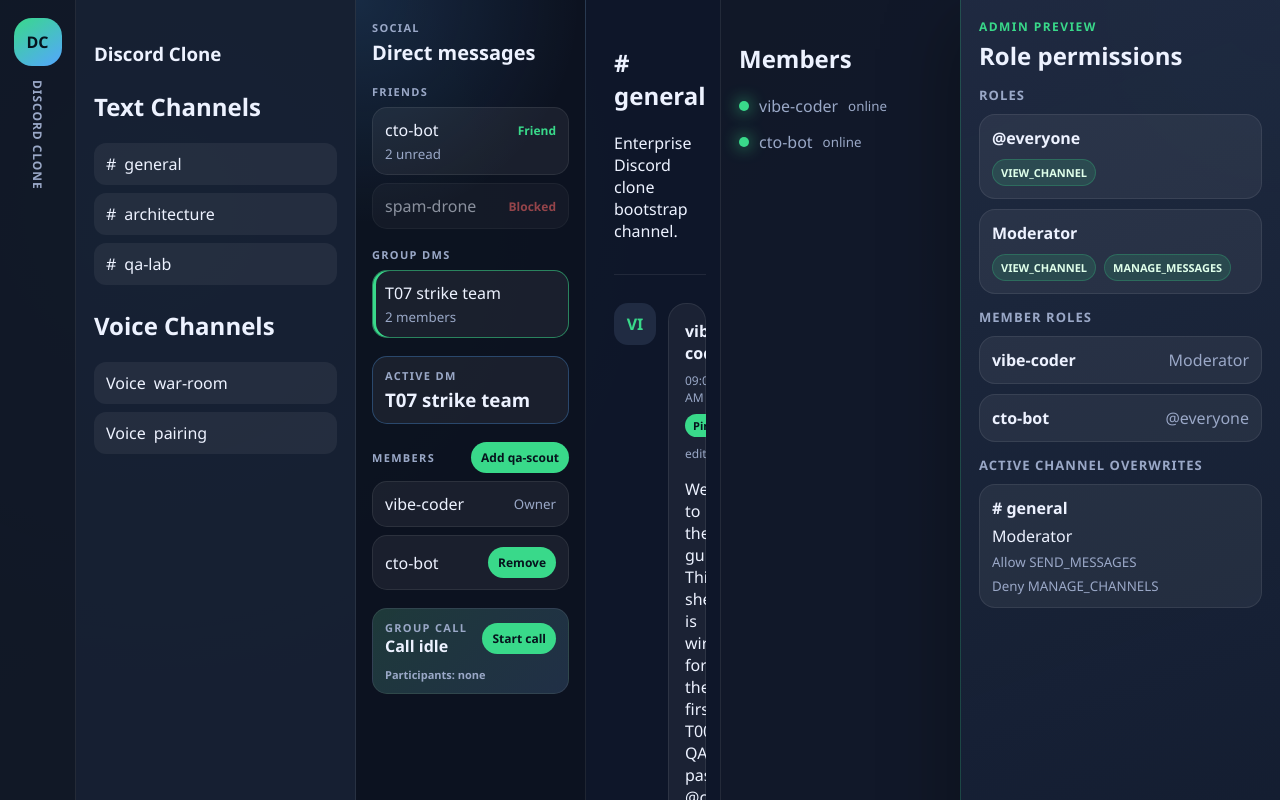
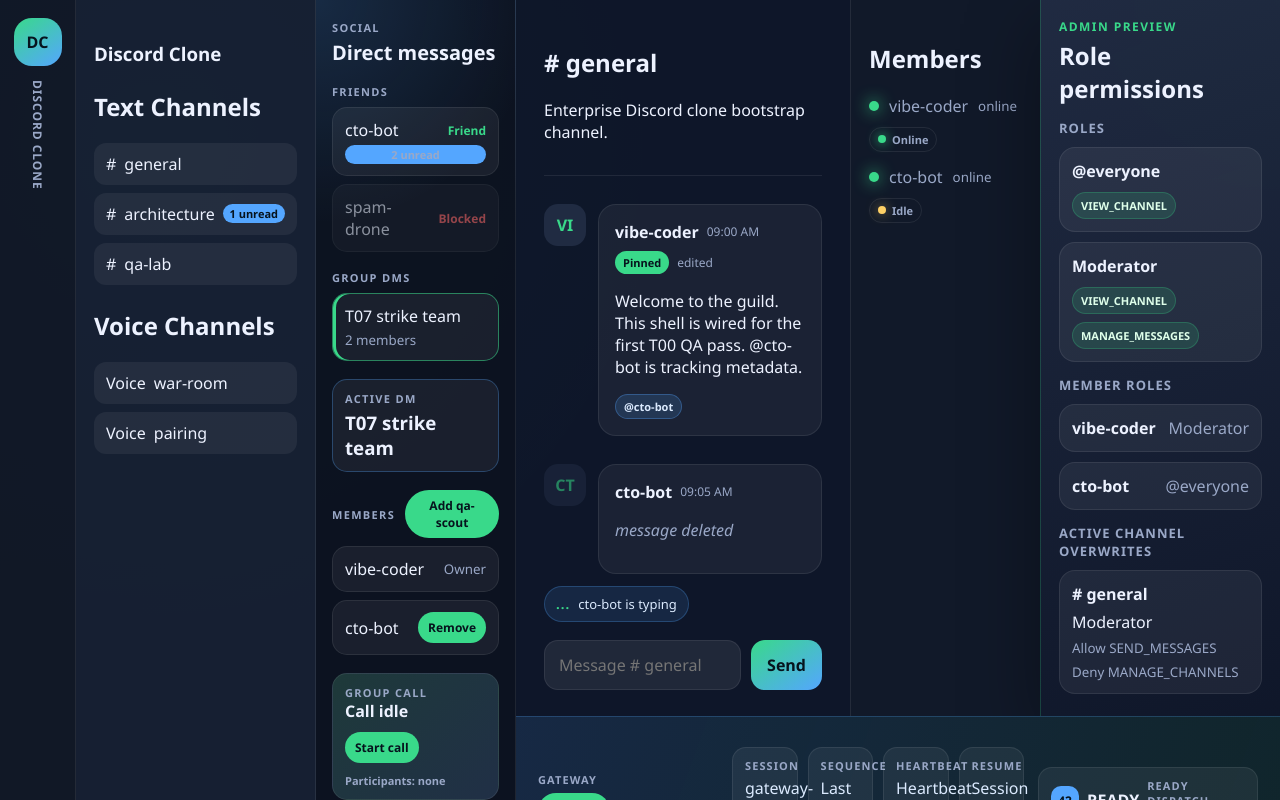
Before and after one commit to kim-sung-sig/discord-clone, a Nuxt app in the folder apps/web/: page /app in a window 1280 px wide. Shown: the top 800 px of the page. Built offline with nearby package versions, Linux system fonts and the light colour scheme.

Commit message:
feat: add presence typing unread ui

```diff
--- a/apps/web/assets/css/main.css
+++ b/apps/web/assets/css/main.css
@@ -39,7 +39,7 @@ input {
 
 .workspace {
   display: grid;
-  grid-template-columns: 280px 230px minmax(0, 1fr) 240px 320px;
+  grid-template-columns: 240px 200px minmax(260px, 1fr) 190px 240px;
   grid-template-rows: minmax(0, 1fr) auto auto 76px;
   min-width: 0;
 }
@@ -151,7 +151,8 @@ input {
   cursor: pointer;
 }
 
-.dm-row small {
+.dm-row small,
+.dm-row .unread-badge {
   grid-column: 1 / 3;
   color: var(--muted);
 }
@@ -243,7 +244,8 @@ input {
 }
 
 .channel-item {
-  display: flex;
+  display: grid;
+  grid-template-columns: auto minmax(0, 1fr) auto;
   gap: 8px;
   align-items: center;
   width: 100%;
@@ -255,6 +257,78 @@ input {
   background: rgba(255, 255, 255, 0.06);
   border: 0;
   border-radius: 12px;
+}
+
+.unread-badge {
+  display: inline-grid;
+  min-width: 22px;
+  padding: 3px 7px;
+  place-items: center;
+  color: #06131d;
+  font-size: 11px;
+  font-weight: 900;
+  line-height: 1.2;
+  background: #54a6ff;
+  border-radius: 999px;
+}
+
+.presence-badge {
+  display: inline-flex;
+  gap: 6px;
+  align-items: center;
+  width: max-content;
+  padding: 4px 8px;
+  color: var(--muted);
+  font-size: 11px;
+  font-weight: 800;
+  border: 1px solid var(--line);
+  border-radius: 999px;
+}
+
+.presence-dot {
+  width: 8px;
+  height: 8px;
+  border-radius: 999px;
+  background: var(--muted);
+}
+
+.presence-badge-online .presence-dot {
+  background: var(--accent);
+  box-shadow: 0 0 12px var(--accent);
+}
+
+.presence-badge-idle .presence-dot {
+  background: #ffd166;
+  box-shadow: 0 0 12px rgba(255, 209, 102, 0.62);
+}
+
+.presence-badge-do-not-disturb .presence-dot {
+  background: var(--danger);
+}
+
+.presence-badge-offline .presence-dot {
+  background: var(--muted);
+}
+
+.typing-indicator {
+  display: inline-flex;
+  gap: 8px;
+  align-items: center;
+  width: max-content;
+  max-width: 100%;
+  margin: 12px 0 0;
+  padding: 8px 11px;
+  color: #dbeafe;
+  font-size: 13px;
+  background: rgba(84, 166, 255, 0.12);
+  border: 1px solid rgba(84, 166, 255, 0.26);
+  border-radius: 999px;
+}
+
+.typing-indicator span {
+  color: var(--accent);
+  font-weight: 900;
+  letter-spacing: 0.08em;
 }
 
 .channel-item:focus-visible {
@@ -371,6 +445,8 @@ input {
   display: grid;
   grid-template-columns: minmax(0, 1fr) auto;
   gap: 10px;
+  width: 100%;
+  min-width: 0;
   max-width: 760px;
   margin-top: 18px;
 }
@@ -390,6 +466,7 @@ input {
 }
 
 .message-composer button {
+  min-width: 0;
   padding: 0 16px;
   color: #06131d;
   font-weight: 800;
@@ -415,6 +492,7 @@ input {
 
 .member {
   display: flex;
+  flex-wrap: wrap;
   gap: 10px;
   align-items: center;
   margin-top: 14px;
--- a/apps/web/components/shell/ChannelSidebar.vue
+++ b/apps/web/components/shell/ChannelSidebar.vue
@@ -1,5 +1,6 @@
 <script setup lang="ts">
 import { onMounted, ref } from 'vue'
+import UnreadBadge from './UnreadBadge.vue'
 import { useShellStore } from '../../stores/shell'
 
 const shell = useShellStore()
@@ -41,6 +42,10 @@ onMounted(() => {
       >
         <span>{{ channel.type === 'GUILD_TEXT' ? '#' : 'Voice' }}</span>
         <span>{{ channel.name }}</span>
+        <UnreadBadge
+          :count="shell.unreadCountForChannel(channel.id)"
+          :target-id="channel.id"
+        />
       </button>
     </section>
   </aside>
--- a/apps/web/components/shell/ChatViewport.vue
+++ b/apps/web/components/shell/ChatViewport.vue
@@ -1,5 +1,6 @@
 <script setup lang="ts">
 import { computed, onMounted, ref } from 'vue'
+import TypingIndicator from './TypingIndicator.vue'
 import { useShellStore } from '../../stores/shell'
 
 const shell = useShellStore()
@@ -16,6 +17,7 @@ const activeChannelLabel = computed(() => {
     : `Voice ${activeChannel.name}`
 })
 const composerPlaceholder = computed(() => `Message ${activeChannelLabel.value}`)
+const activeTypingUserIds = computed(() => shell.activeTypingUserIds)
 
 onMounted(() => {
   composerReady.value = true
@@ -74,6 +76,7 @@ onMounted(() => {
         </div>
       </article>
     </div>
+    <TypingIndicator :user-names="activeTypingUserIds" />
     <form class="message-composer" data-testid="message-composer" @submit.prevent="shell.sendMessage">
       <input
         v-model="shell.composerBody"
--- a/apps/web/components/shell/MemberSidebar.vue
+++ b/apps/web/components/shell/MemberSidebar.vue
@@ -1,4 +1,5 @@
 <script setup lang="ts">
+import PresenceBadge from './PresenceBadge.vue'
 import { useShellStore } from '../../stores/shell'
 
 const shell = useShellStore()
@@ -15,6 +16,10 @@ const shell = useShellStore()
       <span class="status-dot" aria-hidden="true" />
       <span>{{ member.name }}</span>
       <small>{{ member.status }}</small>
+      <PresenceBadge
+        :user-id="member.name"
+        :status="shell.presenceStatusForUser(member.name)"
+      />
     </div>
   </aside>
 </template>
--- /dev/null
+++ b/apps/web/components/shell/PresenceBadge.vue
@@ -0,0 +1,34 @@
+<script setup lang="ts">
+import { computed } from 'vue'
+import type { ShellPresenceStatus } from '../../stores/shell'
+
+const props = defineProps<{
+  userId: string
+  status: ShellPresenceStatus
+}>()
+
+const statusLabel = computed(() => {
+  switch (props.status) {
+    case 'ONLINE':
+      return 'Online'
+    case 'IDLE':
+      return 'Idle'
+    case 'DO_NOT_DISTURB':
+      return 'Do not disturb'
+    case 'OFFLINE':
+      return 'Offline'
+  }
+})
+</script>
+
+<template>
+  <span
+    class="presence-badge"
+    :class="`presence-badge-${status.toLowerCase().replaceAll('_', '-')}`"
+    :data-testid="`presence-badge-${userId}`"
+    :aria-label="`${userId} presence: ${statusLabel}`"
+  >
+    <span class="presence-dot" aria-hidden="true" />
+    <span>{{ statusLabel }}</span>
+  </span>
+</template>
--- /dev/null
+++ b/apps/web/components/shell/TypingIndicator.vue
@@ -0,0 +1,32 @@
+<script setup lang="ts">
+import { computed } from 'vue'
+
+const props = defineProps<{
+  userNames: string[]
+}>()
+
+const typingLabel = computed(() => {
+  if (props.userNames.length === 1) {
+    return `${props.userNames[0]} is typing`
+  }
+
+  if (props.userNames.length === 2) {
+    return `${props.userNames[0]} and ${props.userNames[1]} are typing`
+  }
+
+  return `${props.userNames[0]}, ${props.userNames[1]}, and ${props.userNames.length - 2} others are typing`
+})
+</script>
+
+<template>
+  <p
+    v-if="userNames.length"
+    class="typing-indicator"
+    data-testid="typing-indicator"
+    role="status"
+    aria-live="polite"
+  >
+    <span aria-hidden="true">...</span>
+    {{ typingLabel }}
+  </p>
+</template>
--- /dev/null
+++ b/apps/web/components/shell/UnreadBadge.vue
@@ -0,0 +1,23 @@
+<script setup lang="ts">
+withDefaults(
+  defineProps<{
+    count: number
+    targetId: string
+    label?: string
+  }>(),
+  {
+    label: 'unread'
+  }
+)
+</script>
+
+<template>
+  <span
+    v-if="count > 0"
+    class="unread-badge"
+    :data-testid="`unread-badge-${targetId}`"
+    :aria-label="`${count} ${label}`"
+  >
+    {{ count }} {{ label }}
+  </span>
+</template>
--- a/apps/web/components/social/DmSidebar.vue
+++ b/apps/web/components/social/DmSidebar.vue
@@ -1,5 +1,6 @@
 <script setup lang="ts">
 import { computed, onMounted, ref } from 'vue'
+import UnreadBadge from '../shell/UnreadBadge.vue'
 import { useShellStore } from '../../stores/shell'
 
 const shell = useShellStore()
@@ -46,7 +47,10 @@ onMounted(() => {
           Blocked
         </strong>
         <strong v-else>Friend</strong>
-        <small v-if="dm.unreadCount">{{ dm.unreadCount }} unread</small>
+        <UnreadBadge
+          :count="dm.unreadCount"
+          :target-id="dm.id"
+        />
       </button>
     </section>
 
--- a/apps/web/stores/shell.ts
+++ b/apps/web/stores/shell.ts
@@ -21,6 +21,7 @@ export interface ShellChannel {
 export interface ShellMessage {
   id: string
   channelId: string
+  sequence: number
   author: string
   body: string
   createdAt: string
@@ -121,6 +122,31 @@ export interface ShellSocialState {
   groupDms: ShellGroupDm[]
 }
 
+export type ShellPresenceStatus = 'ONLINE' | 'IDLE' | 'DO_NOT_DISTURB' | 'OFFLINE'
+
+export interface ShellPresenceRecord {
+  userId: string
+  status: ShellPresenceStatus
+  expiresAt: number | null
+}
+
+export interface ShellTypingRecord {
+  userId: string
+  expiresAt: number
+}
+
+export interface ShellReadMarker {
+  channelId: string
+  lastReadSequence: number
+}
+
+export interface ShellPresenceState {
+  nowMs: number
+  users: Record<string, ShellPresenceRecord>
+  typingByChannel: Record<string, ShellTypingRecord[]>
+  readMarkers: Record<string, ShellReadMarker>
+}
+
 const extractMentions = (body: string): string[] => {
   const mentions = new Set<string>()
   const mentionPattern = /(?<![A-Za-z0-9_.<])@([A-Za-z0-9][A-Za-z0-9-]{0,31})/g
@@ -185,6 +211,7 @@ export const useShellStore = defineStore('shell', {
       {
         id: 'message-general-welcome',
         channelId: 'channel-general',
+        sequence: 1,
         author: 'vibe-coder',
         body: 'Welcome to the guild. This shell is wired for the first T00 QA pass. @cto-bot is tracking metadata.',
         createdAt: '2026-05-13T09:00:00.000Z',
@@ -196,6 +223,7 @@ export const useShellStore = defineStore('shell', {
       {
         id: 'message-general-deleted',
         channelId: 'channel-general',
+        sequence: 2,
         author: 'cto-bot',
         body: '',
         createdAt: '2026-05-13T09:05:00.000Z',
@@ -207,6 +235,7 @@ export const useShellStore = defineStore('shell', {
       {
         id: 'message-architecture-notes',
         channelId: 'channel-architecture',
+        sequence: 3,
         author: 'cto-bot',
         body: 'Architecture notes belong in this channel.',
         createdAt: '2026-05-13T09:10:00.000Z',
@@ -315,6 +344,48 @@ export const useShellStore = defineStore('shell', {
         }
       ]
     } satisfies ShellSocialState,
+    presence: {
+      nowMs: Date.parse('2026-05-13T09:12:00.000Z'),
+      users: {
+        'vibe-coder': {
+          userId: 'vibe-coder',
+          status: 'ONLINE',
+          expiresAt: null
+        },
+        'cto-bot': {
+          userId: 'cto-bot',
+          status: 'IDLE',
+          expiresAt: null
+        },
+        'spam-drone': {
+          userId: 'spam-drone',
+          status: 'OFFLINE',
+          expiresAt: null
+        }
+      },
+      typingByChannel: {
+        'channel-general': [
+          {
+            userId: 'cto-bot',
+            expiresAt: Date.parse('2026-05-13T09:17:00.000Z')
+          }
+        ]
+      },
+      readMarkers: {
+        'channel-general': {
+          channelId: 'channel-general',
+          lastReadSequence: 2
+        },
+        'channel-architecture': {
+          channelId: 'channel-architecture',
+          lastReadSequence: 0
+        },
+        'channel-qa-lab': {
+          channelId: 'channel-qa-lab',
+          lastReadSequence: 0
+        }
+      }
+    } satisfies ShellPresenceState,
     currentUser: 'vibe-coder',
     composerBody: '',
     voiceState: 'voice disconnected'
@@ -326,6 +397,30 @@ export const useShellStore = defineStore('shell', {
         .find((channel) => channel.id === state.activeChannelId),
     activeMessages: (state): ShellMessage[] =>
       state.messages.filter((message) => message.channelId === state.activeChannelId),
+    presenceStatusForUser: (state) => (userId: string): ShellPresenceStatus => {
+      const record = state.presence.users[userId]
+
+      if (!record || (record.expiresAt !== null && record.expiresAt <= state.presence.nowMs)) {
+        return 'OFFLINE'
+      }
+
+      return record.status
+    },
+    activeTypingUserIds: (state): string[] =>
+      (state.presence.typingByChannel[state.activeChannelId] ?? [])
+        .filter((typing) => typing.expiresAt > state.presence.nowMs)
+        .map((typing) => typing.userId),
+    unreadCountForChannel: (state) => (channelId: string): number => {
+      const lastReadSequence = state.presence.readMarkers[channelId]?.lastReadSequence ?? 0
+
+      return state.messages.filter(
+        (message) =>
+          message.channelId === channelId &&
+          !message.deleted &&
+          message.author !== state.currentUser &&
+          message.sequence > lastReadSequence
+      ).length
+    },
     memberRoleSummaries: (state) =>
       state.members.map((member) => ({
         ...member,
@@ -395,6 +490,40 @@ export const useShellStore = defineStore('shell', {
     }
   },
   actions: {
+    setPresenceClock(nowMs: number) {
+      this.presence.nowMs = nowMs
+    },
+    setUserPresence(userId: string, status: ShellPresenceStatus, ttlMs?: number) {
+      this.presence.users[userId] = {
+        userId,
+        status,
+        expiresAt: ttlMs === undefined ? null : this.presence.nowMs + ttlMs
+      }
+    },
+    startTyping(channelId: string, userId: string, ttlMs = 5_000) {
+      const currentTyping = this.presence.typingByChannel[channelId] ?? []
+      this.presence.typingByChannel[channelId] = [
+        ...currentTyping.filter((typing) => typing.userId !== userId),
+        {
+          userId,
+          expiresAt: this.presence.nowMs + ttlMs
+        }
+      ]
+    },
+    stopTyping(channelId: string, userId: string) {
+      this.presence.typingByChannel[channelId] = (this.presence.typingByChannel[channelId] ?? [])
+        .filter((typing) => typing.userId !== userId)
+    },
+    markChannelRead(channelId: string) {
+      const lastReadSequence = this.messages
+        .filter((message) => message.channelId === channelId && !message.deleted)
+        .reduce((highest, message) => Math.max(highest, message.sequence), 0)
+
+      this.presence.readMarkers[channelId] = {
+        channelId,
+        lastReadSequence
+      }
+    },
     selectChannel(channelId: string) {
       const channelExists = this.channelGroups
         .flatMap((group) => group.channels)
@@ -402,6 +531,7 @@ export const useShellStore = defineStore('shell', {
 
       if (channelExists) {
         this.activeChannelId = channelId
+        this.markChannelRead(channelId)
       }
     },
     sendMessage() {
@@ -414,6 +544,7 @@ export const useShellStore = defineStore('shell', {
       this.messages.push({
         id: `message-${Date.now()}`,
         channelId: this.activeChannelId,
+        sequence: this.messages.reduce((highest, message) => Math.max(highest, message.sequence), 0) + 1,
         author: this.currentUser,
         body,
         createdAt: new Date().toISOString(),
```
Also changed, not shown: 2 other files (tests, documents, lock files or other folders).
